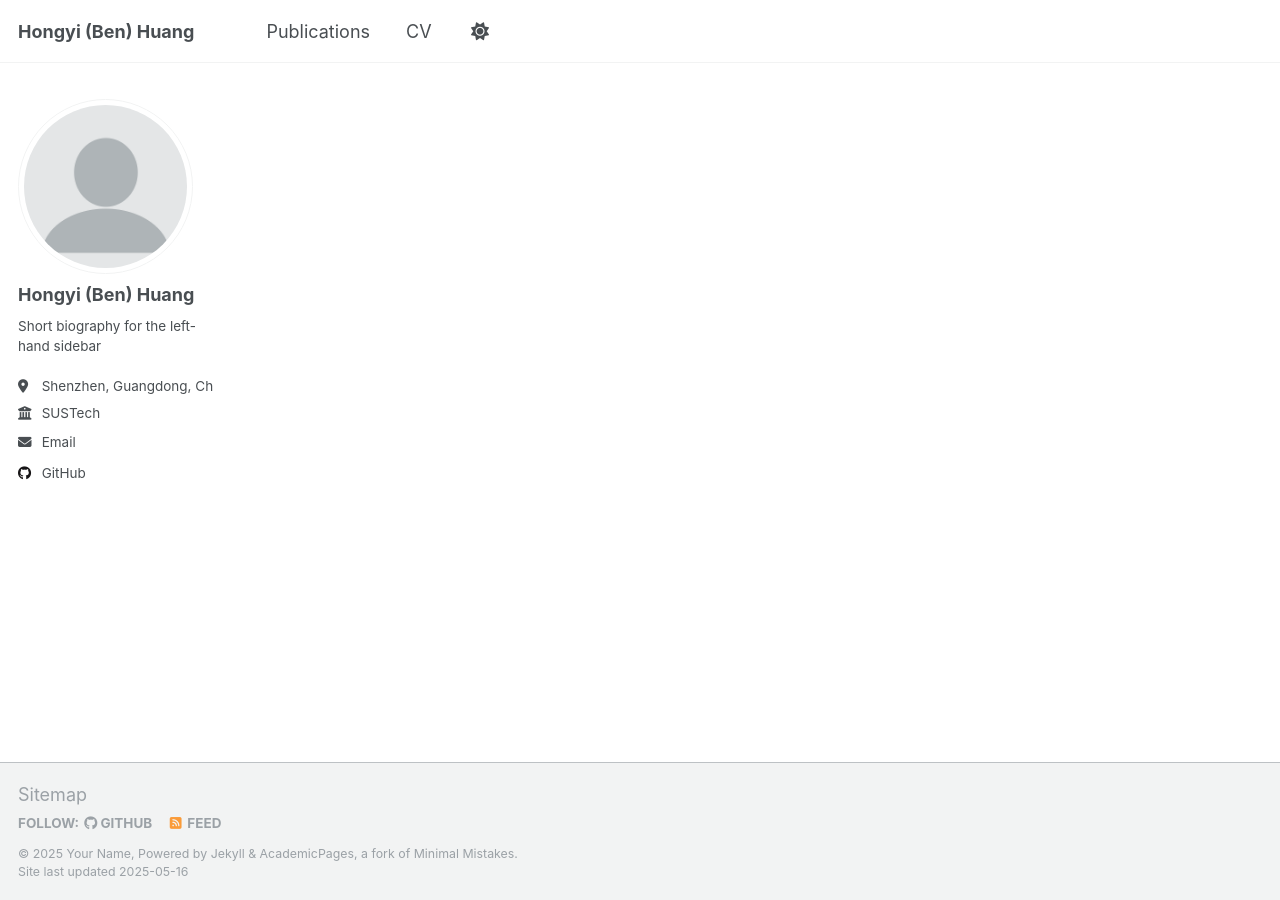
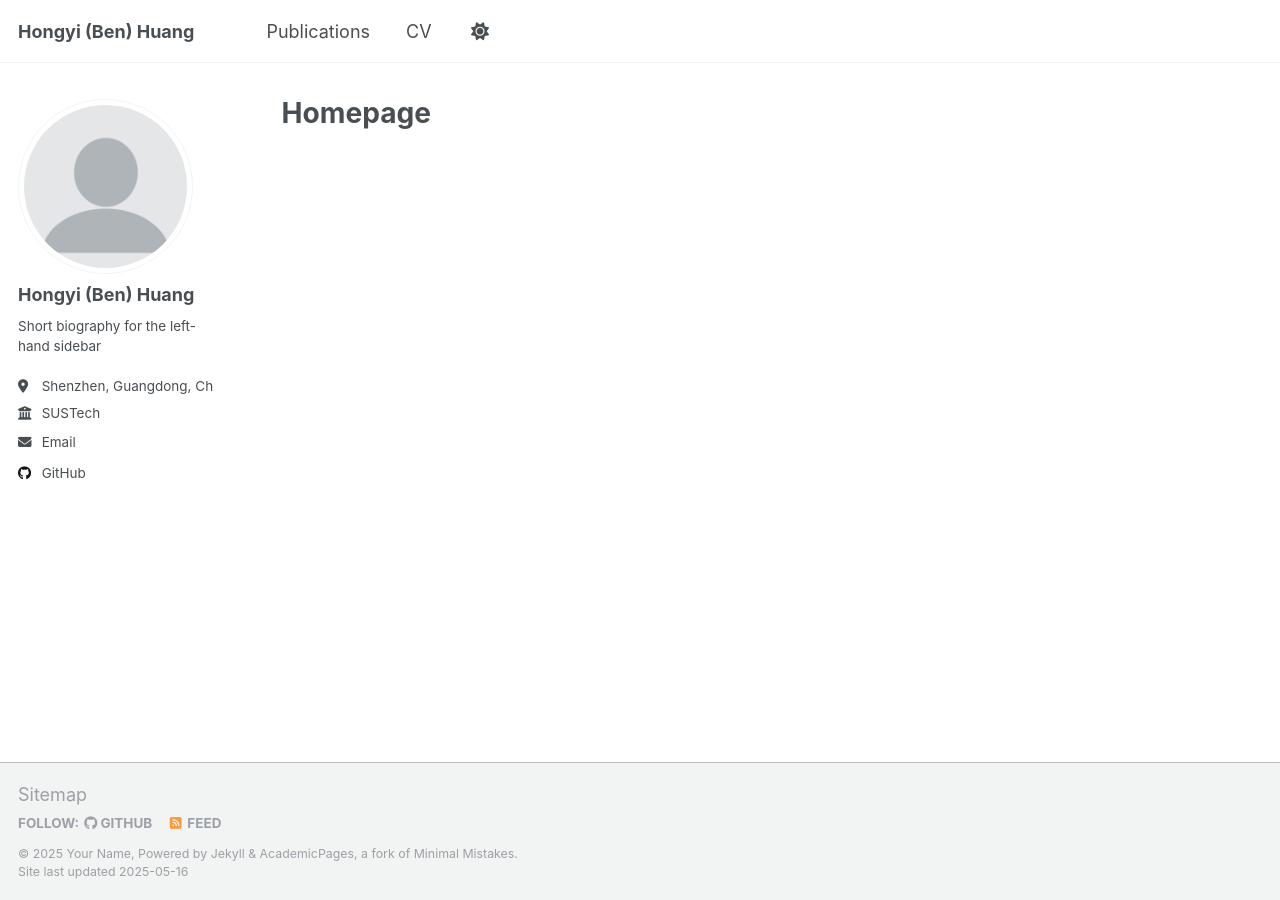
Before and after one commit to BenHuang00/hongyi-h.github.io, a Jekyll site: the page built from _pages/about.md, in a window 1280 px wide. Built offline with Jekyll 4.4.1, drawn with Linux system fonts in a browser that asks for light colours.

Commit message:
style(_config.yml): update title_separator to hyphen for better readability
fix(about.md): set title to "Homepage" to provide a clear page title

```diff
--- a/_config.yml
+++ b/_config.yml
@@ -10,7 +10,7 @@
 locale                   : "en-US"
 site_theme               : "default"
 title                    : "Hongyi (Ben) Huang"
-title_separator          : ""
+title_separator          : "-"
 name                     : &name "Your Name"
 description              : &description "personal description"
 url                      : https://hongyi-h.github.io # the base hostname & protocol for your site e.g. "https://[your GitHub username].github.io" or if you already have some other page hosted on Github then use "https://[your GitHub username].github.io/[Your Repo Name]"
--- a/_pages/about.md
+++ b/_pages/about.md
@@ -1,6 +1,6 @@
 ---
 permalink: /
-title: ""
+title: "Homepage"
 author_profile: true
 redirect_from:
   - /about/
```
